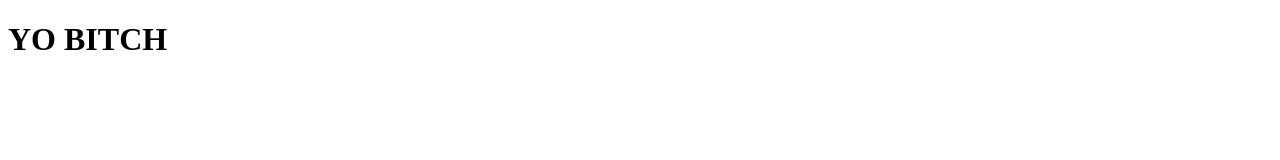
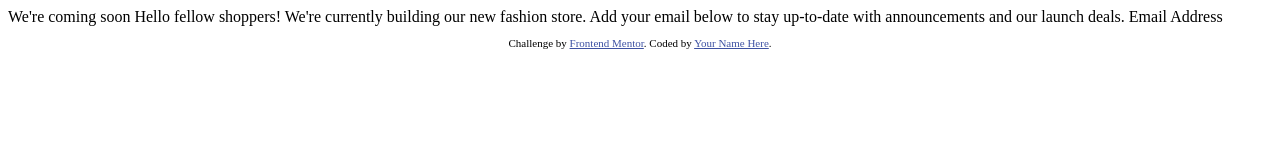
Before and after one commit to FloPereira75/baseApparelChallenge, a plain HTML site: page index.html in a window 1280 px wide. Drawn offline with Linux system fonts and the light colour scheme.

Commit message:
first commit

```diff
--- a/index.html
+++ b/index.html
@@ -1,11 +1,33 @@
 <!DOCTYPE html>
 <html lang="en">
 <head>
-    <meta charset="UTF-8">
-    <meta name="viewport" content="width=device-width, initial-scale=1.0">
-    <title>Document</title>
+  <meta charset="UTF-8">
+  <meta name="viewport" content="width=device-width, initial-scale=1.0"> <!-- displays site properly based on user's device -->
+
+  <link rel="icon" type="image/png" sizes="32x32" href="./images/favicon-32x32.png">
+
+  <title>Frontend Mentor | Base Apparel coming soon page</title>
+
+  <!-- Feel free to remove these styles or customise in your own stylesheet 👍 -->
+  <style>
+    .attribution { font-size: 11px; text-align: center; }
+    .attribution a { color: hsl(228, 45%, 44%); }
+  </style>
 </head>
 <body>
-    <h1>YO BITCH</h1>
+
+  We're coming soon
+
+  Hello fellow shoppers! We're currently building our new fashion store.
+  Add your email below to stay up-to-date with announcements and our launch deals.
+
+  Email Address
+
+  <footer>
+    <p class="attribution">
+      Challenge by <a href="https://www.frontendmentor.io?ref=challenge" target="_blank">Frontend Mentor</a>.
+      Coded by <a href="#">Your Name Here</a>.
+    </p>
+  </footer>
 </body>
 </html>
```
Also changed, not shown: design/active-states.jpg (added), design/desktop-design.jpg (added), design/desktop-preview.jpg (added), design/mobile-design.jpg (added), images/bg-pattern-desktop.svg (added), images/favicon-32x32.png (added), images/hero-desktop.jpg (added), images/hero-mobile.jpg (added), images/icon-arrow.svg (added), images/icon-error.svg (added), images/logo.svg (added).
